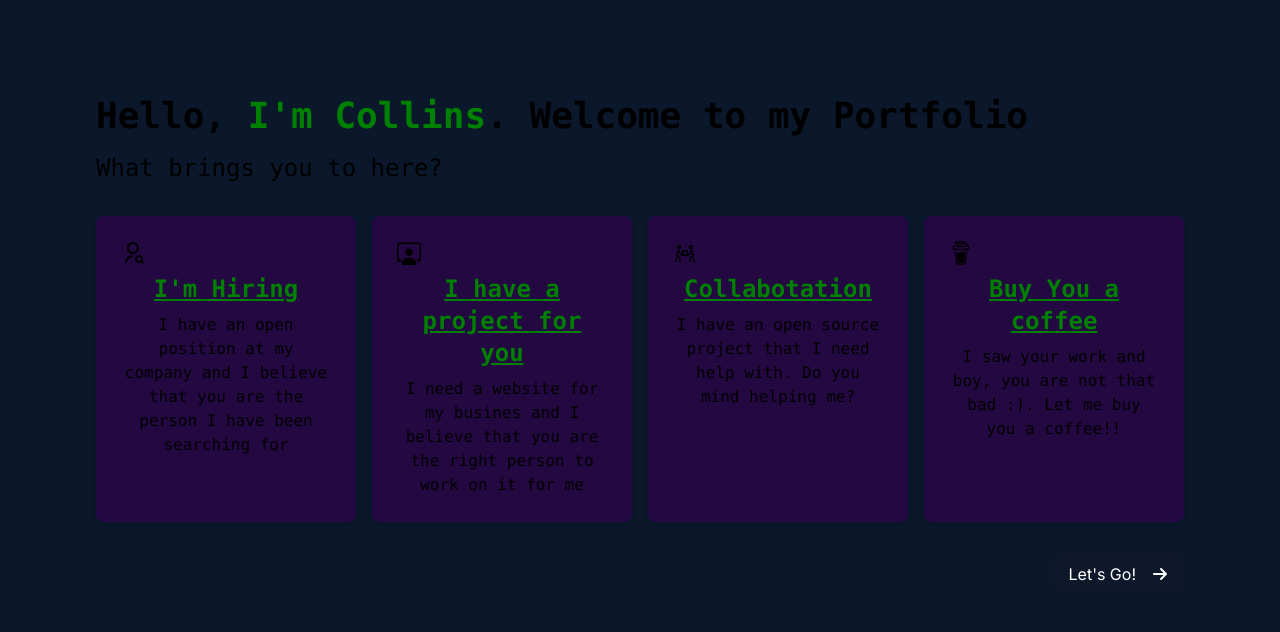
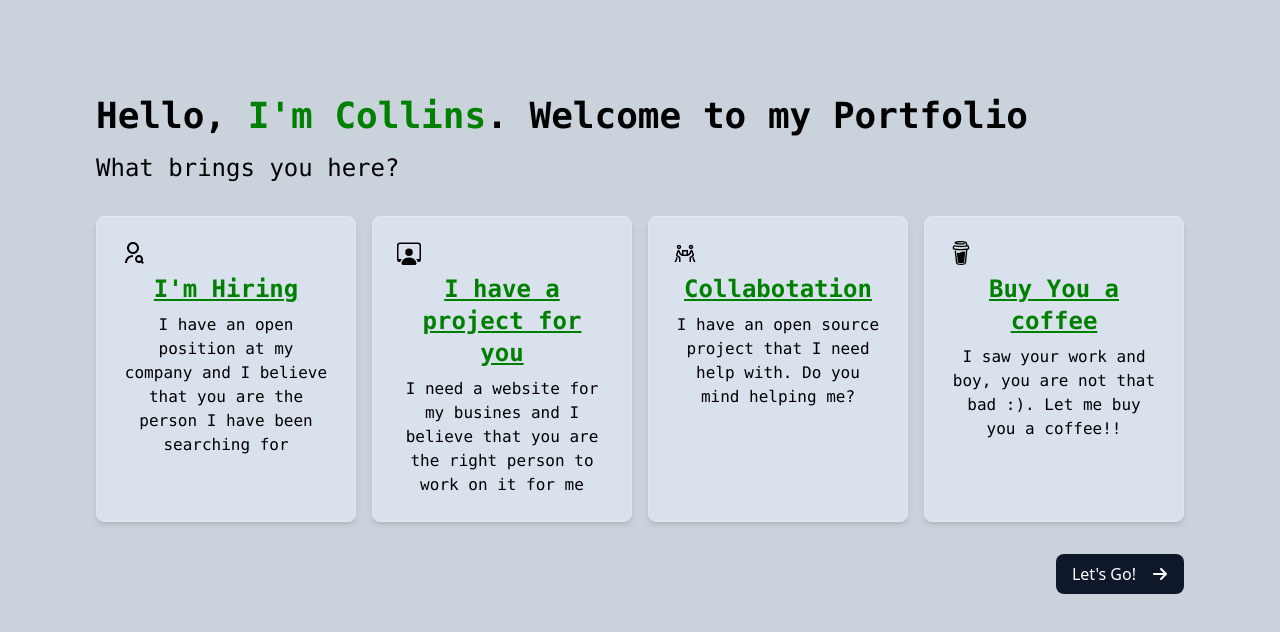
Before and after one commit to C-o-m-o-n/portfolio, a Next.js app: page / in a window 1280 px wide. Shown: the top 632 px of the page. Built offline with nearby package versions, Linux system fonts and the light colour scheme.

Commit message:
fix theme errors

```diff
--- a/app/globals.css
+++ b/app/globals.css
@@ -18,7 +18,7 @@
 
 body {
   color: rgb(var(--foreground-rgb));
-  background: #0b172b;
+  /* background: #0b172b; */
 }
 
 @layer utilities {
--- a/app/layout.tsx
+++ b/app/layout.tsx
@@ -16,7 +16,7 @@ export default function RootLayout({
 }>) {
   return (
     <html lang="en">
-      <body className={inter.className}>{children}</body>
+      <body className="bg-[#cad2dc] dark:bg-[#0b172b]">{children}</body>
     </html>
   );
 }
--- a/app/page.tsx
+++ b/app/page.tsx
@@ -78,7 +78,7 @@ export default function Home() {
         transition={{ duration: 0.5, delay: 0.2 }}
         className="text-2xl mb-8 font-mono"
       >
-        What brings you to here?
+        What brings you here?
       </motion.h2>
 
       <motion.div initial={{ opacity: 0, x: -50 }}
@@ -89,14 +89,14 @@ export default function Home() {
           <div
             key={index}
             onClick={() => handleOptionClick(option)}
-            className={`cursor-pointer p-6 border border-[#28084d]
-               bg-[#230842] rounded-lg shadow-md hover:bg-slate-900 ${selectedOption === option.page ? 'border-gray-500' : ''
+            className={`cursor-pointer p-6 border dark:border-[#28084d]
+             bg-[#d8e1ec] dark:bg-[#230842] rounded-lg shadow-md hover:bg-[#3f4444]  ${selectedOption === option.page ? 'border-[#28084d] dark:border-white' : ''
               }`}
           >
             {option.icon}
             <h1 className="font-bold text-2xl text-center underline m-2 font-mono text-[green]">{option.title}</h1>
 
-            <p className="text-center font-mono">{option.body}</p>
+            <p className="text-center dark:text-[#d8e1ec] hover:text-[#d8e1ec] font-mono">{option.body}</p>
 
           </div>
         ))}
@@ -109,13 +109,10 @@ export default function Home() {
         onClick={handleNextClick}
         disabled={!selectedOption}
         className={`flex items-center gap-4 px-4 py-2 bg-slate-900
-          float-end text-white rounded-lg ${!selectedOption ? 'opacity-50 cursor-not-allowed' : 'bg-[#300a5c] hover:bg-slate-900'
+          float-end text-white rounded-lg ${!selectedOption ? 'opacity-50 cursor-not-allowed' : 'bg-[#230842] hover:bg-[#3f4444] '
           }`}>
         Let&apos;s Go! <FaArrowRight />
       </motion.button>
-
-
-
     </main>
   );
 }
```
